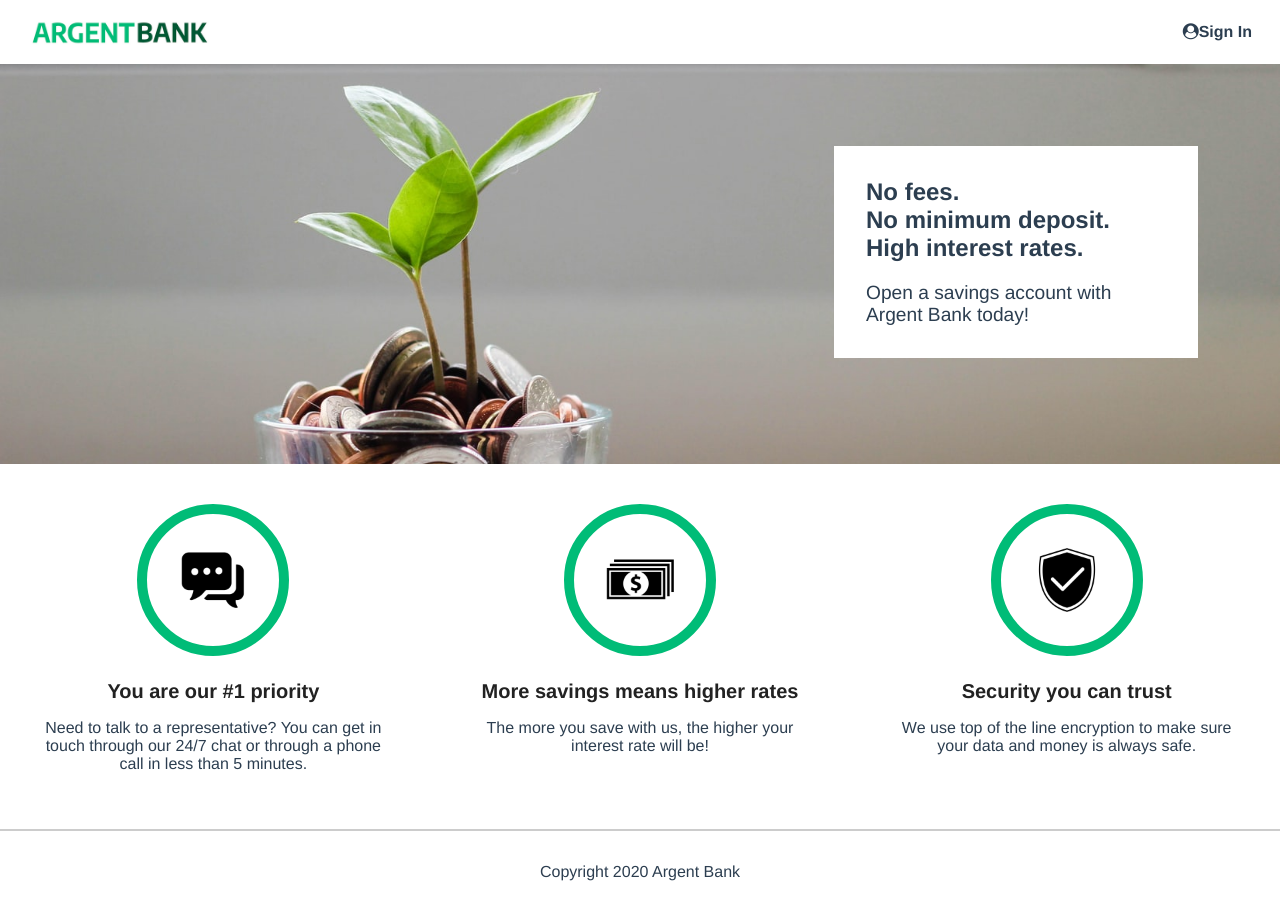
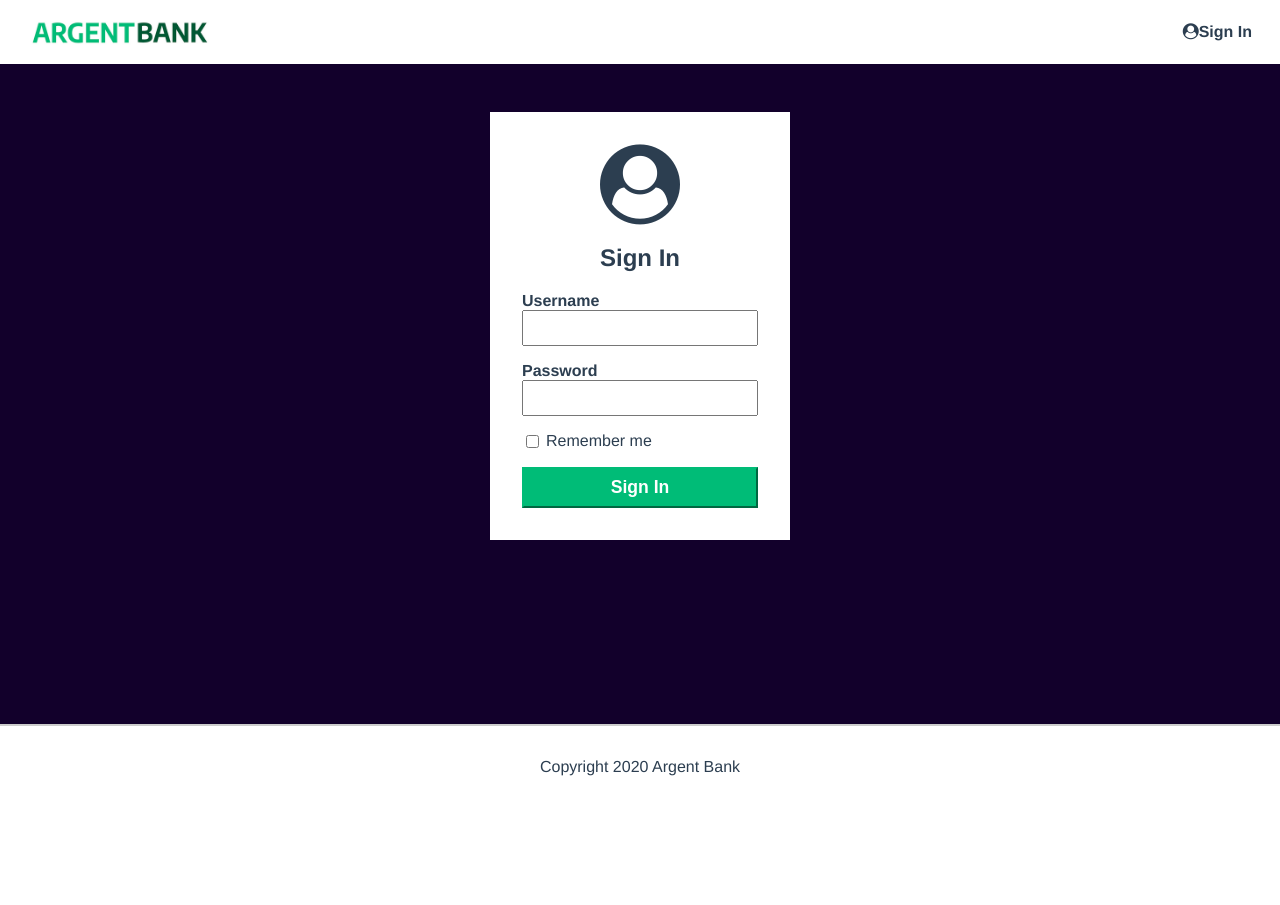
Before and after one commit to pyko7/Project-13-Bank, a React (Vite) app: page / in a window 1280 px wide. After the commit the page ends 800 px from the top, so only its background shows below. Built offline with nearby package versions, Linux system fonts and the light colour scheme.

Commit message:
chore: add login page

```diff
--- a/src/App.css
+++ b/src/App.css
@@ -7,6 +7,13 @@
 }
 
 body {
+  margin: 0;
+  display: flex;
+  flex-direction: column;
+  min-height: 100vh;
+}
+
+.layout {
   margin: 0;
   display: flex;
   flex-direction: column;
--- a/src/App.jsx
+++ b/src/App.jsx
@@ -1,40 +1,12 @@
-import Header from "./components/Header/Header";
+import Layout from "./components/Layout/Layout";
+import LoginPage from "./pages/LoginPage";
 import "./App.css";
-import Footer from "./components/Footer/Footer";
-import Banner from "./components/Banner/Banner";
-import Card from "./components/Card/Card";
-import chatIcon from "./assets/img/icon-chat.png";
-import moneyIcon from "./assets/img/icon-money.png";
-import securityIcon from "./assets/img/icon-security.png";
-import text from "./utils/texts.json";
 
 const App = () => {
   return (
-    <div>
-      <Header />
-      <main>
-        <Banner />
-        <section className="features">
-          <h2 className="sr-only">Features</h2>
-          <Card
-            title={text.chat.title}
-            description={text.chat.description}
-            iconUrl={chatIcon}
-          />
-          <Card
-            title={text.savings.title}
-            description={text.savings.description}
-            iconUrl={moneyIcon}
-          />
-          <Card
-            title={text.security.title}
-            description={text.security.description}
-            iconUrl={securityIcon}
-          />
-        </section>
-      </main>
-      <Footer />
-    </div>
+    <Layout>
+      <LoginPage />
+    </Layout>
   );
 };
 
--- /dev/null
+++ b/src/components/Layout/Layout.jsx
@@ -0,0 +1,14 @@
+import Footer from "../Footer/Footer";
+import Header from "../Header/Header";
+
+const Layout = ({ children }) => {
+  return (
+    <div className="layout">
+      <Header />
+      {children}
+      <Footer />
+    </div>
+  );
+};
+
+export default Layout;
--- /dev/null
+++ b/src/pages/LoginPage.jsx
@@ -0,0 +1,27 @@
+const LoginPage = () => {
+  return (
+    <main className="main bg-dark">
+      <section className="sign-in-content">
+        <i className="fa fa-user-circle sign-in-icon"></i>
+        <h1>Sign In</h1>
+        <form>
+          <div className="input-wrapper">
+            <label htmlFor="username">Username</label>
+            <input type="text" id="username" />
+          </div>
+          <div className="input-wrapper">
+            <label htmlFor="password">Password</label>
+            <input type="password" id="password" />
+          </div>
+          <div className="input-remember">
+            <input type="checkbox" id="remember-me" />
+            <label htmlFor="remember-me">Remember me</label>
+          </div>
+          <button className="sign-in-button">Sign In</button>
+        </form>
+      </section>
+    </main>
+  );
+};
+
+export default LoginPage;
```
Also changed, not shown: src/pages/HomePage.jsx (added, +34 -0 lines).
